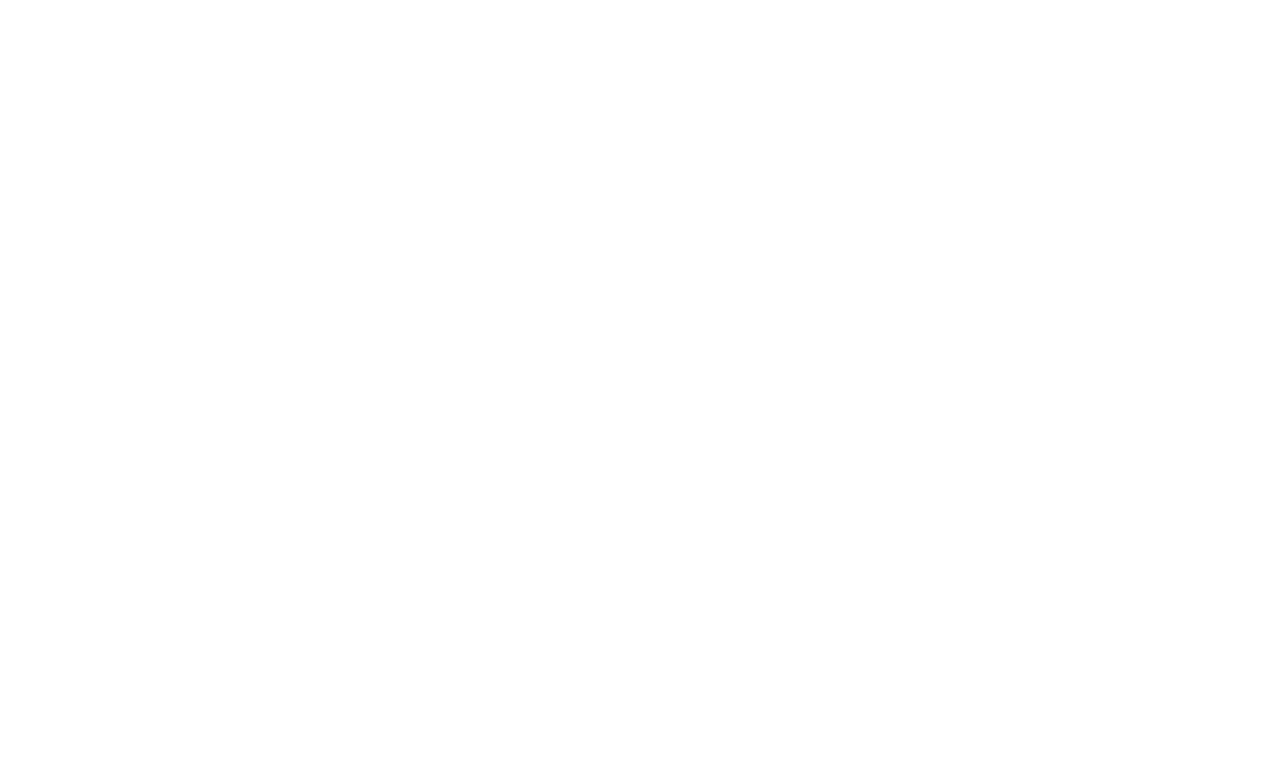
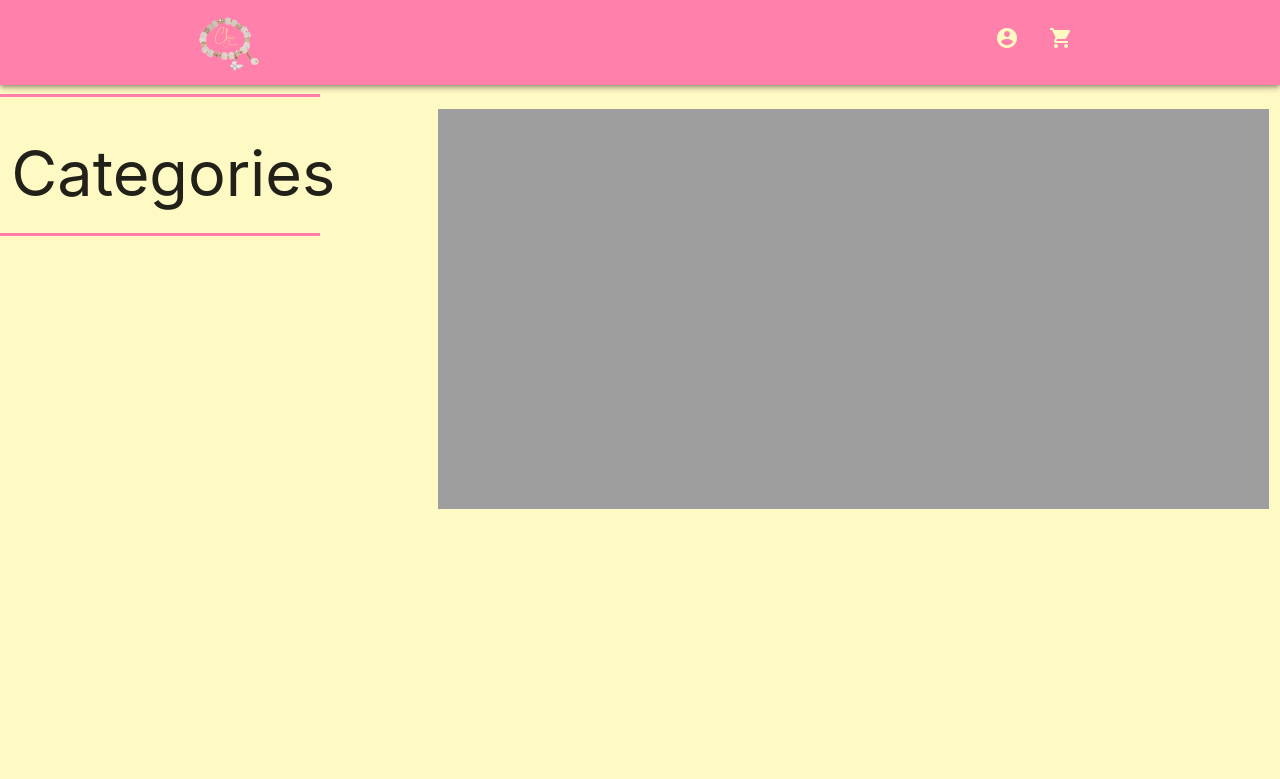
Before and after one commit to Busayoooo/Accessories-site, a PHP site: page / in a window 1280 px wide. Before the commit the part shown is empty. Shown: the top 779 px of the page. Run offline with PHP 8.4, Linux system fonts and the light colour scheme.

Commit message:
desktop navbar done and main page started

```diff
--- a/index.php
+++ b/index.php
@@ -1,10 +1,47 @@
-<html lang="en">
-<head>
-    <meta charset="UTF-8">
-    <meta name="viewport" content="width=device-width, initial-scale=1.0">
-    <title>Document</title>
-</head>
-<body>
+<?php
+
+include("./templates/header.php");
+
+?>
+
+    <style>
+        .section{
+            border: solid;
+            border-left: 15px;
+            border-color: #ff80ab;
+            border-right: 15px;
+        }
+
+        main div{
+            margin-top: 15px;
+        }
+    </style>
+
+    <main>
+        <div class="row">
+            <div class="col l3 section">
+                <h1 class="center"> Categories </h1>
+            </div>
+            <div class="col l8 push-l1">
+                <div class="slider">
+                    <ul class="slides">
+                        <li>
+                            <img src="/img/blue-bracelet-2.jpeg" alt="blue bracelet" class="responsive-img">
+                        </li>
+                        <li>
+                            <img src="/img/multicolor-bracelet-2.jpg" alt="" class="responsive-img">
+                        </li>
+                        <li>
+                            <img src="/img/pink-bracelet.jpg" alt="" class="responsive-img">
+                        </li>
+                        <li>
+                            <img src="/img/blue-bracelet.webp" alt="" class="responsive-img">
+                        </li>
+                    </ul>
+                </div>
+            </div>
+        </div>
+    </main>
 
 </body>
 </html>
--- /dev/null
+++ b/templates/header.php
@@ -0,0 +1,56 @@
+<html lang="en">
+<head>
+    <meta charset="UTF-8">
+    <meta name="viewport" content="width=device-width, initial-scale=1.0">
+    <link rel="stylesheet" href="css/materialize.css">
+    <link href="https://fonts.googleapis.com/icon?family=Material+Icons" rel="stylesheet">
+    <title>Chic Charms</title>
+</head>
+<style>
+    .brand-logo{
+        margin-top: 8px;
+    }
+
+
+    @media only screen and (min-width: 601px) {
+        nav, nav .nav-wrapper i, nav a.sidenav-trigger, nav a.sidenav-trigger i {
+            height: 85px;
+        }
+    }
+
+    .nav-icon{
+        margin-top: 10px;
+    }
+
+    .navbar-fixed{
+        margin-bottom: 10px;
+    }
+</style>
+<body class="yellow lighten-4">
+
+    <!-- header -->
+
+    <header>
+        <div class="navbar-fixed hide-on-med-and-down">
+            <nav class="z-depth-2 nav-wrapper pink accent-1">
+                <div class="container">
+                    <div class="row">
+                        <a href="index.html" class="brand-logo"><img width="70px" src="./img/logo.png" alt="" class="responsive-img"></a>
+                    <ul class="right">
+                        <li class="nav-icon">
+                            <a href="" class="  yellow-text text-lighten-4"><i class="large material-icons">account_circle</i></a>
+                        </li>
+                        <li class="nav-icon">
+                            <a href="" class="yellow-text text-lighten-4"><i class="large material-icons">shopping_cart</i></a>
+                        </li>
+                    </ul>
+                    </div>
+                </div>
+            </nav>
+        </div>
+        <div class="navbar-fixed hide-on-large-only">
+            <nav class="z-depth-2 nav-wrapper pink accent-1">
+
+            </nav>
+        </div>
+    </header>
```
Also changed, not shown: img/logo.png (added), img/logo2.jpg (added).
